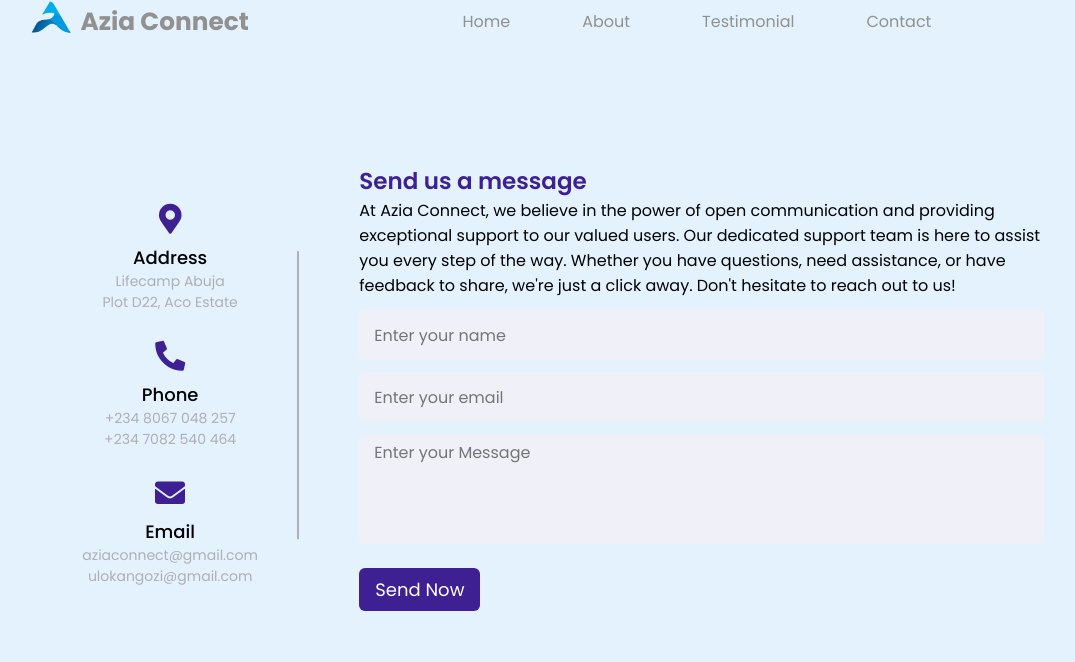
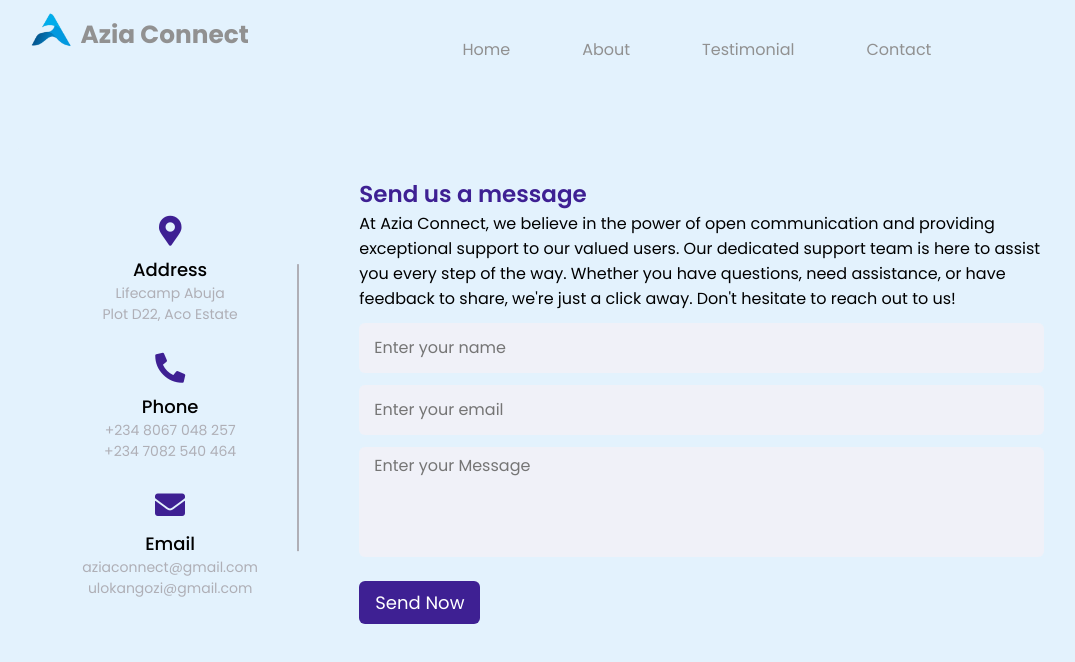
Before and after one commit to Gifftybabe/Azia-chat-Landing-Page, a plain HTML site: page contact.html in a window 1280 px wide. Shown: the whole page, without its empty margins (80-1155 px from the left). Drawn offline with Linux system fonts and the light colour scheme.

Commit message:
Final-commit

```diff
--- a/css/contact.css
+++ b/css/contact.css
@@ -18,7 +18,7 @@
   width: 85%;
   background: #e3f2fd;
   border-radius: 6px;
-  padding: 5px 60px 30px 40px;
+  padding: 30px 60px 30px 40px;
   /* box-shadow: 0 5px 10px rgba(0, 0, 0, 0.2); */
 }
 .container .content{
--- a/nav.css
+++ b/nav.css
@@ -48,6 +48,7 @@
     display: flex;
     list-style: none;
     align-items: center;
+    padding-top: 30px;
 
   }
 
```
Also changed, not shown: index.html (+2 -2 lines), img/gift.png (added).
